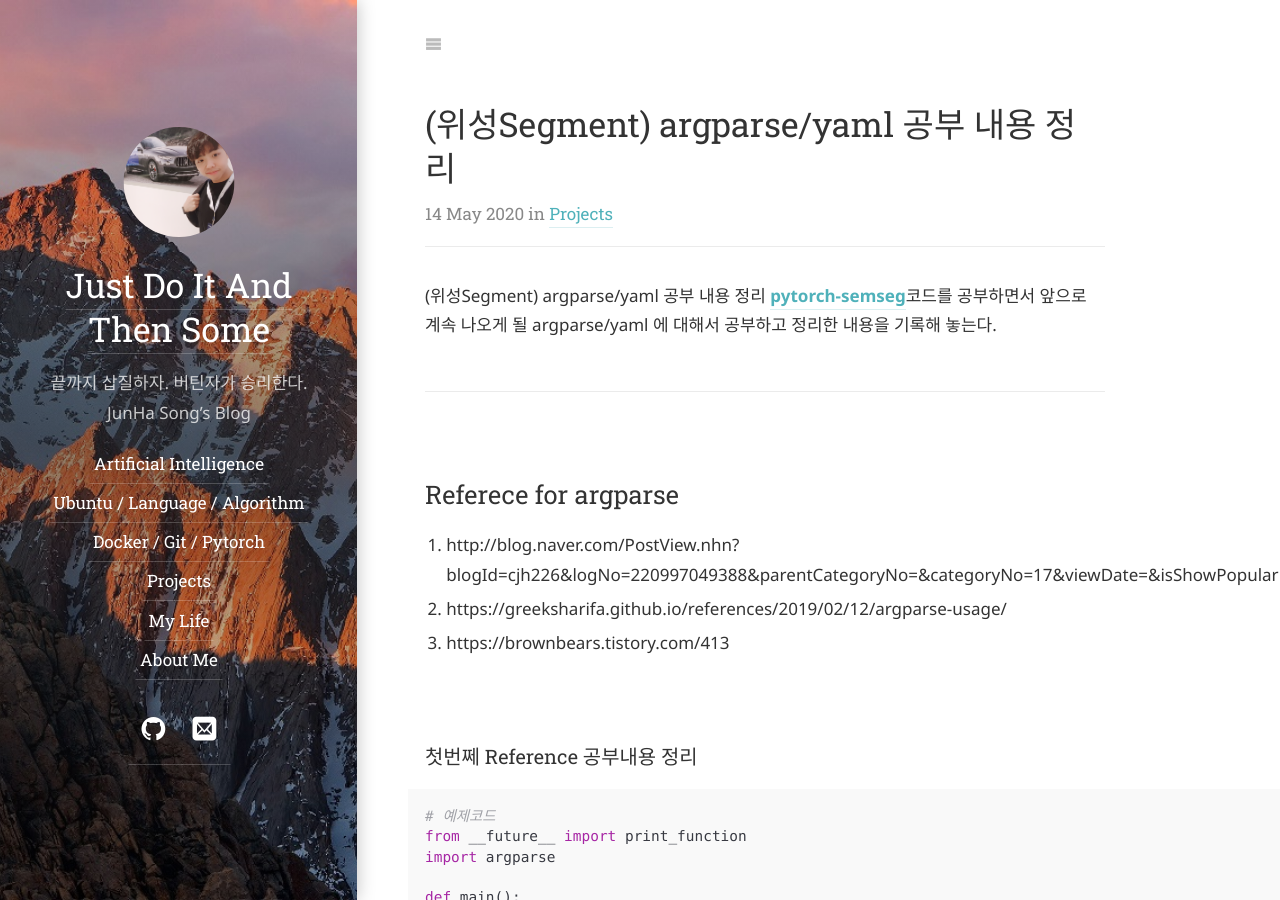
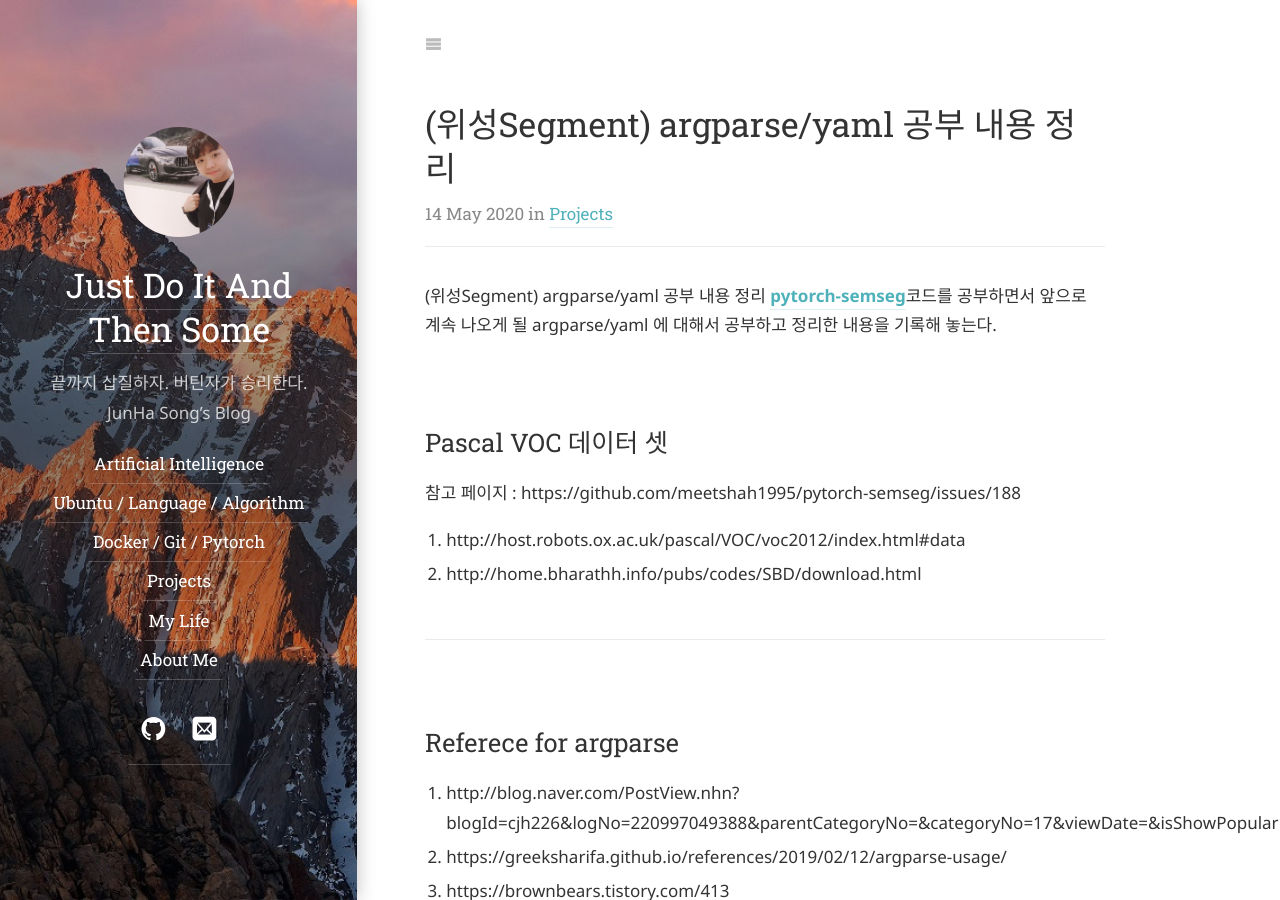
Before and after one commit to junsusong98/junha1125.github.io, a Jekyll site: the page built from projects/_posts/2020-05-14-argparse.md, in a window 1280 px wide and 900 px high. Built offline with Jekyll 4.4.1, drawn with Linux system fonts in a browser that asks for light colours; some web fonts are replaced.

```diff
--- a/projects/_posts/2020-05-14-argparse.md
+++ b/projects/_posts/2020-05-14-argparse.md
@@ -7,6 +7,17 @@ description: >
 (위성Segment) argparse/yaml 공부 내용 정리
 **[pytorch-semseg](https://github.com/meetshah1995/pytorch-semseg)**코드를 공부하면서
 앞으로 계속 나오게 될 argparse/yaml 에 대해서 공부하고 정리한 내용을 기록해 놓는다.
+
+
+
+## Pascal VOC 데이터 셋
+
+참고 페이지 : https://github.com/meetshah1995/pytorch-semseg/issues/188
+
+1. http://host.robots.ox.ac.uk/pascal/VOC/voc2012/index.html#data
+2. http://home.bharathh.info/pubs/codes/SBD/download.html
+
+
 
 ***
 ## Referece for argparse
```
Also changed, not shown: projects/_posts/2020-05-09-segmentation_code.md (+15 -0 lines), ubuntu-python-algorithm/_posts/2020-04-21-banned-ID.md (+1 -1 lines), ubuntu-python-algorithm/_posts/2020-05-03-gameMap.md (renamed from ubuntu-python-algorithm/2020-05-03-gameMap.md).
